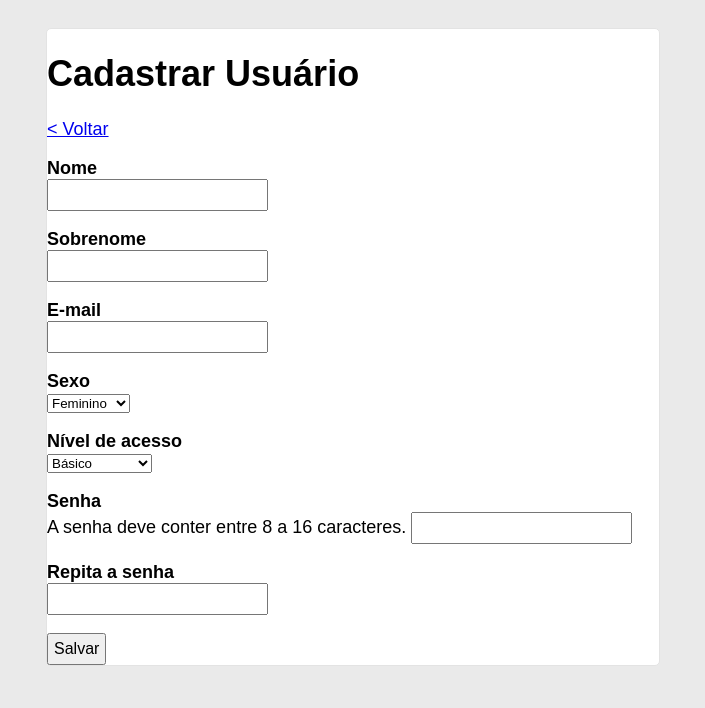
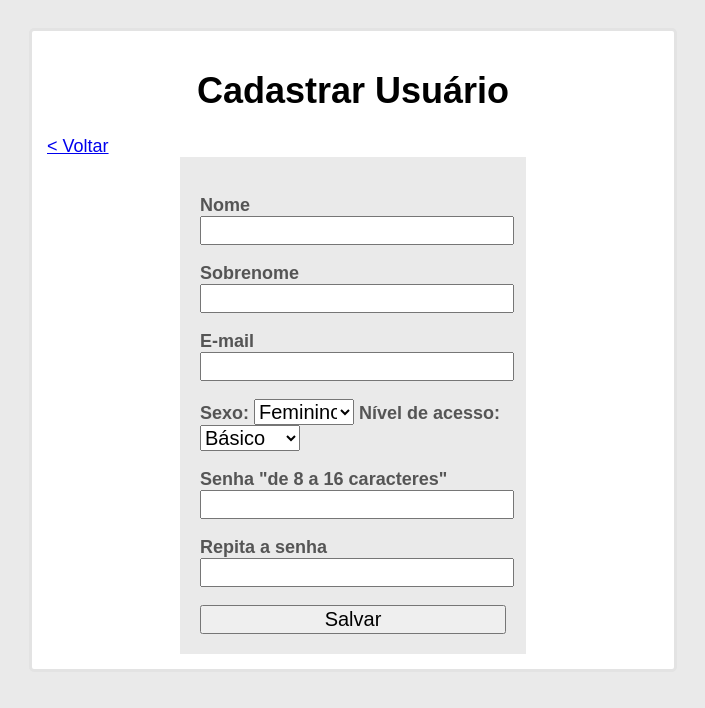
Before and after one commit to Lz-Rod/controle_de_usuario_php, a PHP site: page /index.php?p=cadastrar in a window 1280 px wide. Shown: the top 708 px of the page, without its empty margins (287-992 px from the left). Run offline with PHP 8.4, Linux system fonts and the light colour scheme; data that the repository does not hold is empty.

Commit message:
Finalizado personalização do css, e formularios

```diff
--- a/conteudo/cadastrar.php
+++ b/conteudo/cadastrar.php
@@ -105,20 +105,19 @@ error_reporting(0);
     <p><label for="email">E-mail</label>
     <input type="email" name="email" required></p>
 
-    <p><label for="sexo">Sexo</label>
+    <p>Sexo:
     <select name="sexo">
     <option value="1" >Feminino</option>
     <option value="2" >Masculino</option>
-    </select></p>
+    </select>
 
-    <p><label for="nivelDeAcesso">Nível de acesso</label>
+    Nível de acesso:
     <select name="nivelDeAcesso">
     <option value="1" >Básico</option>
     <option value="2" >Administrador</option>
     </select></p>
 
-    <p><label for="senha">Senha</label>
-    A senha deve conter entre 8 a 16 caracteres.
+    <p><label for="senha">Senha "de 8 a 16 caracteres"</label>
     <input type="password" name="senha" value="" required></p>
 
     <p><label for="rsenha">Repita a senha</label>
--- a/conteudo/inicial.php
+++ b/conteudo/inicial.php
@@ -13,7 +13,7 @@
 
 ?>
 
-<h1>Usuários</h1>
+<h1>Cadastro de Usuários</h1>
 <a href="index.php?p=cadastrar">Cadastrar um usuário</a><br><br>
 <table border=1 cellpadding=10>
     <tr class=titulo>
--- a/css/style.css
+++ b/css/style.css
@@ -9,20 +9,47 @@ body{
     width: 50%;
     margin: 0 auto;
     background-color: #fff;
-    border: 1px solid #e3e3e3;
+    border: 3px solid #e3e3e3;
     border-radius: 5px;
+    padding: 15px;;
 }
 
 label{
     display: block;
-    font-weight: bold;;
+    font-weight: bold;
+    color: #555555;
+    text-align: left!important;
 }
 
 input{
-    font-size: 16px;
-    padding: 5px;
+    font-size: 20px;
+    width: 100%;
+}
+
+select{
+    font-size: 20px;
+    width: 100px;
 }
 
 .titulo{
     font-weight: bold;
 }
+h1{
+    text-align: center;
+}
+
+
+form{
+    width: 50%;
+    background-color: #eaeaea;
+    margin: 0 auto;
+    border: 3px #555555;
+    padding: 20px!important;
+    text-align: center;
+}
+
+p{
+    font-weight: bold;
+    color: #555555;
+    text-align: left!important;
+}
```
Also changed, not shown: conteudo/editar.php (+5 -6 lines).
